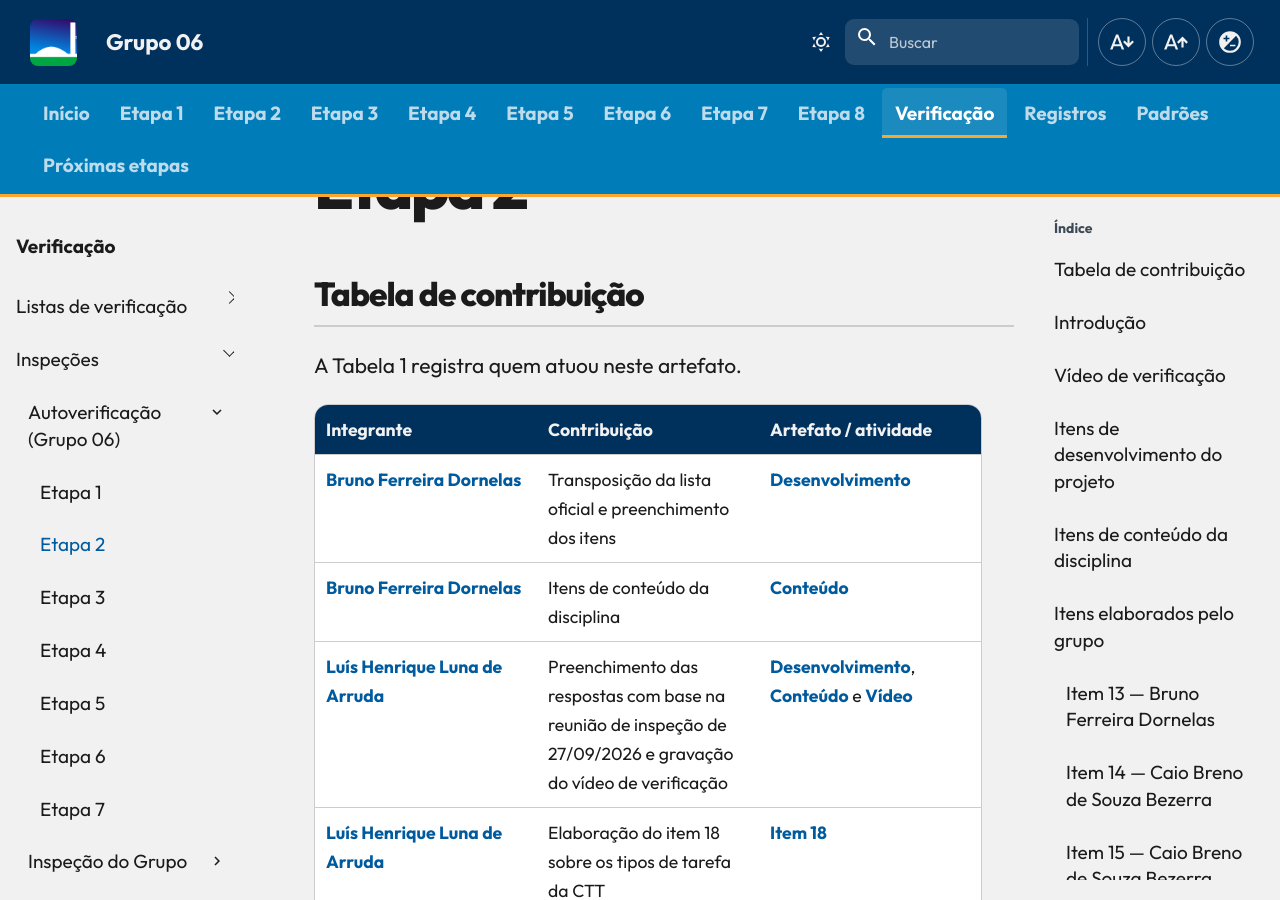
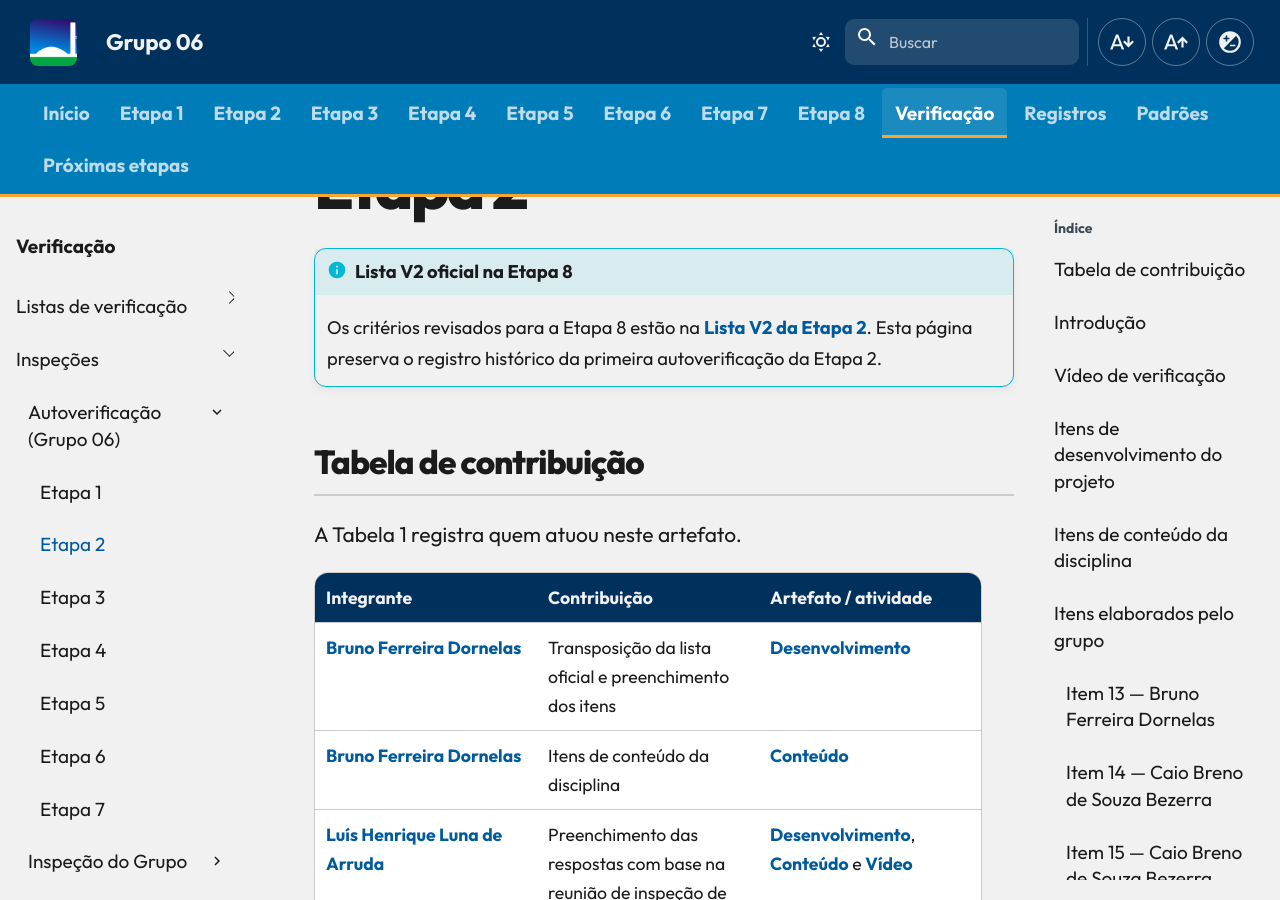
Before and after one commit to Interacao-Humano-Computador/2026.2-Grupo06, an MkDocs documentation site: the page built from docs/verificacao/grupo-06/etapa-2/lista-verificacao.md, in a window 1280 px wide and 900 px high, scrolled down 355 px. Built offline with MkDocs 1.6.1 and Material for MkDocs 9.7.7, drawn with Linux system fonts in a browser that asks for light colours; comment, search, counter and statistics services are not loaded.

Commit message:
docs(verificacao): vincula listas V1 das etapas 1 e 2 às listas V2

```diff
--- a/docs/verificacao/grupo-06/etapa-2/lista-verificacao.md
+++ b/docs/verificacao/grupo-06/etapa-2/lista-verificacao.md
@@ -1,6 +1,9 @@
 <span class="owner">Responsável: Bruno Ferreira Dornelas — Verificação</span>
 
 # Lista de verificação — Etapa 2
+
+!!! info "Lista V2 oficial na Etapa 8"
+    Os critérios revisados para a Etapa 8 estão na [Lista V2 da Etapa 2](../../../entrega-8/lista-etapa-2.md). Esta página preserva o registro histórico da primeira autoverificação da Etapa 2.
 
 ## Tabela de contribuição
 
```
Also changed, not shown: docs/entrega-1/lista-verificacao.md (+3 -0 lines), docs/verificacao/grupo-06/etapa-1/lista-verificacao.md (+3 -0 lines), docs/verificacao/index.md (+1 -1 lines).
